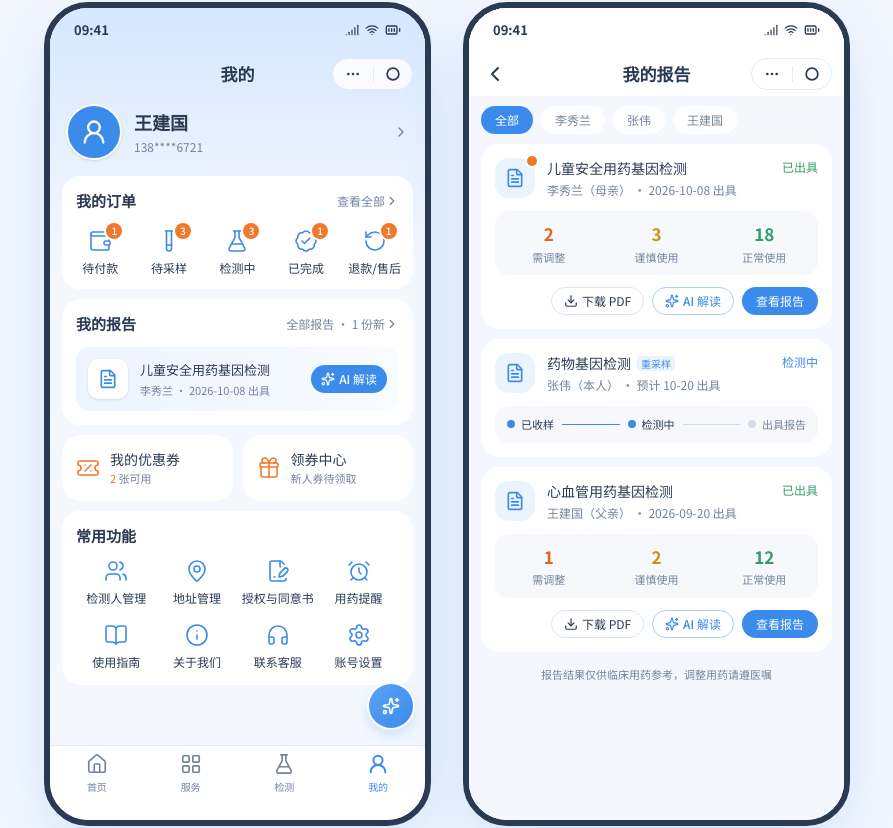
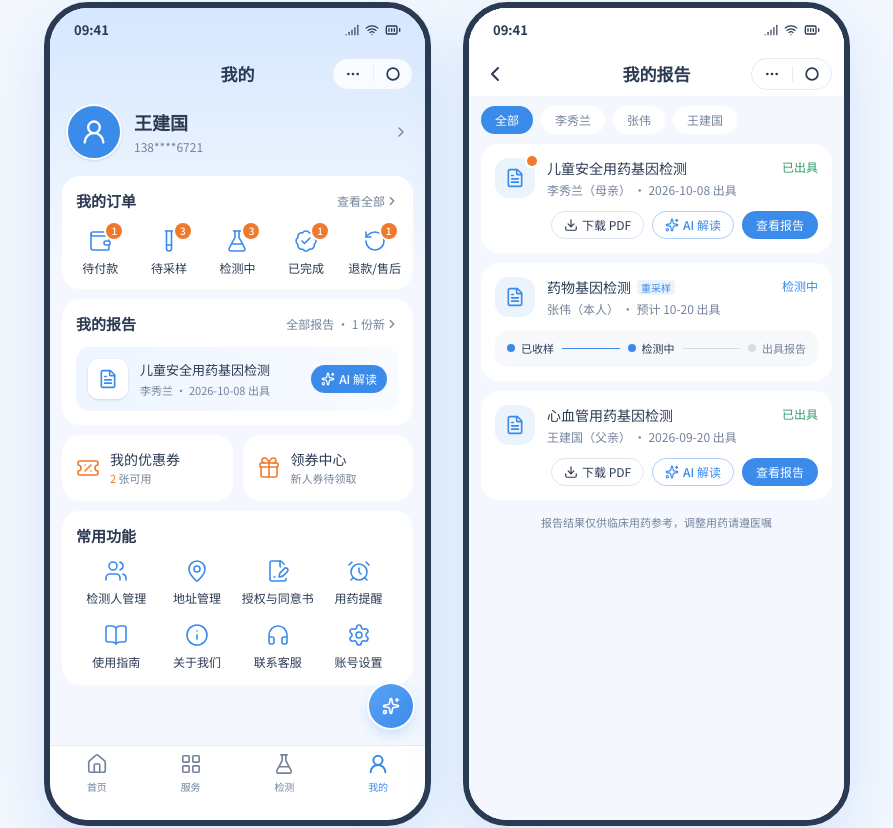
Before and after one commit to Bonye1986/douzheng, a Next.js app: page / in a window 1280 px wide. Shown: the part 6110-6938 px from the top of the page, without its empty margins (193-1086 px from the left). Built offline with nearby package versions, Linux system fonts and the light colour scheme.

Commit message:
Remove medication summary from report list cards

```diff
--- a/components/mini/report-list-screen.tsx
+++ b/components/mini/report-list-screen.tsx
@@ -14,7 +14,6 @@ type Report = {
   date: string
   unread?: boolean
   resample?: boolean
-  summary?: { adjust: number; caution: number; normal: number }
   step?: number
 }
 
@@ -27,7 +26,6 @@ const reports: Report[] = [
     status: 'ready',
     date: '2026-10-08',
     unread: true,
-    summary: { adjust: 2, caution: 3, normal: 18 },
   },
   {
     id: 'BG20261009011',
@@ -46,17 +44,10 @@ const reports: Report[] = [
     relation: '父亲',
     status: 'ready',
     date: '2026-09-20',
-    summary: { adjust: 1, caution: 2, normal: 12 },
   },
 ]
 
 const steps = ['已收样', '检测中', '出具报告']
-
-const summaryItems = [
-  { key: 'adjust', label: '需调整', className: 'text-[#e0651c]' },
-  { key: 'caution', label: '谨慎使用', className: 'text-[#c9921a]' },
-  { key: 'normal', label: '正常使用', className: 'text-[#2f9e6a]' },
-] as const
 
 export const unreadReportCount = reports.filter((r) => r.unread).length
 
@@ -122,17 +113,6 @@ export function ReportListScreen({ onBack }: { onBack: () => void }) {
               </span>
             </div>
 
-            {r.summary && (
-              <dl className="mt-3 grid grid-cols-3 rounded-xl bg-[#f6f8fc] py-2.5">
-                {summaryItems.map((s) => (
-                  <div key={s.key} className="flex flex-col items-center gap-0.5">
-                    <dd className={cn('text-[17px] font-semibold tabular-nums', s.className)}>{r.summary?.[s.key]}</dd>
-                    <dt className="text-[11px] text-muted-foreground">{s.label}</dt>
-                  </div>
-                ))}
-              </dl>
-            )}
-
             {r.status === 'testing' && r.step !== undefined && (
               <ol aria-label="检测进度" className="mt-3 flex items-center rounded-xl bg-[#f6f8fc] px-3 py-2.5">
                 {steps.map((label, i) => {
```
